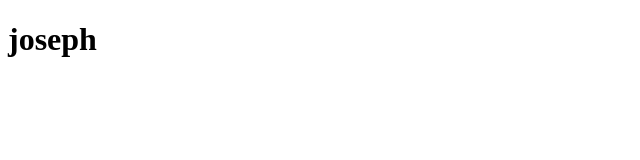
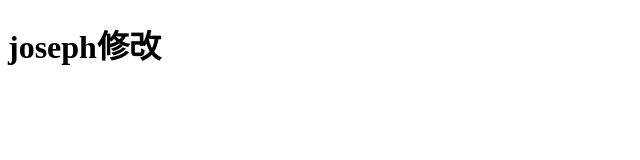
Before and after one commit to AImaster888/project2, a plain HTML site: page index.html in a window 1280 px wide. Shown: the whole page, without its empty margins (0-640 px from the left). Drawn offline with Linux system fonts and the light colour scheme.

```diff
--- a/index.html
+++ b/index.html
@@ -6,6 +6,6 @@
     <title>Document</title>
 </head>
 <body>
-    <h1>joseph</h1>
+    <h1>joseph修改</h1>
 </body>
 </html>
```
